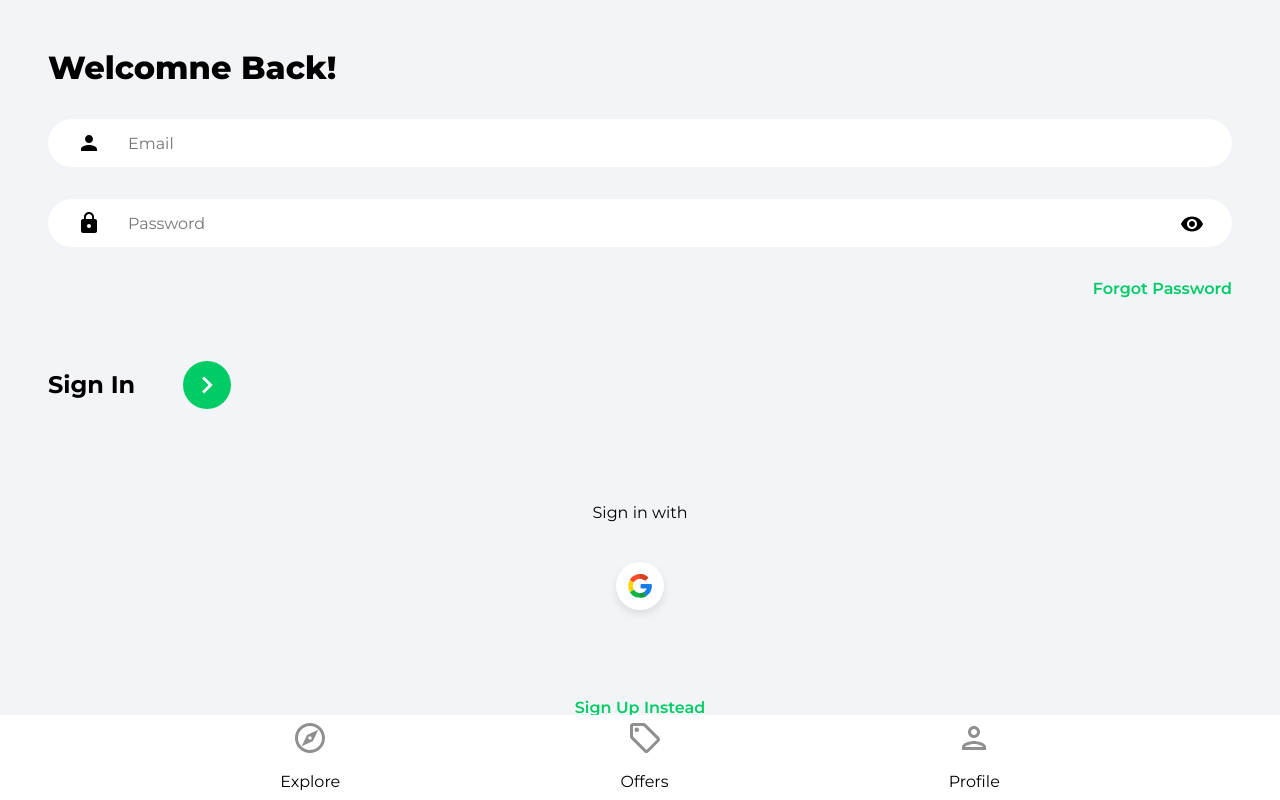
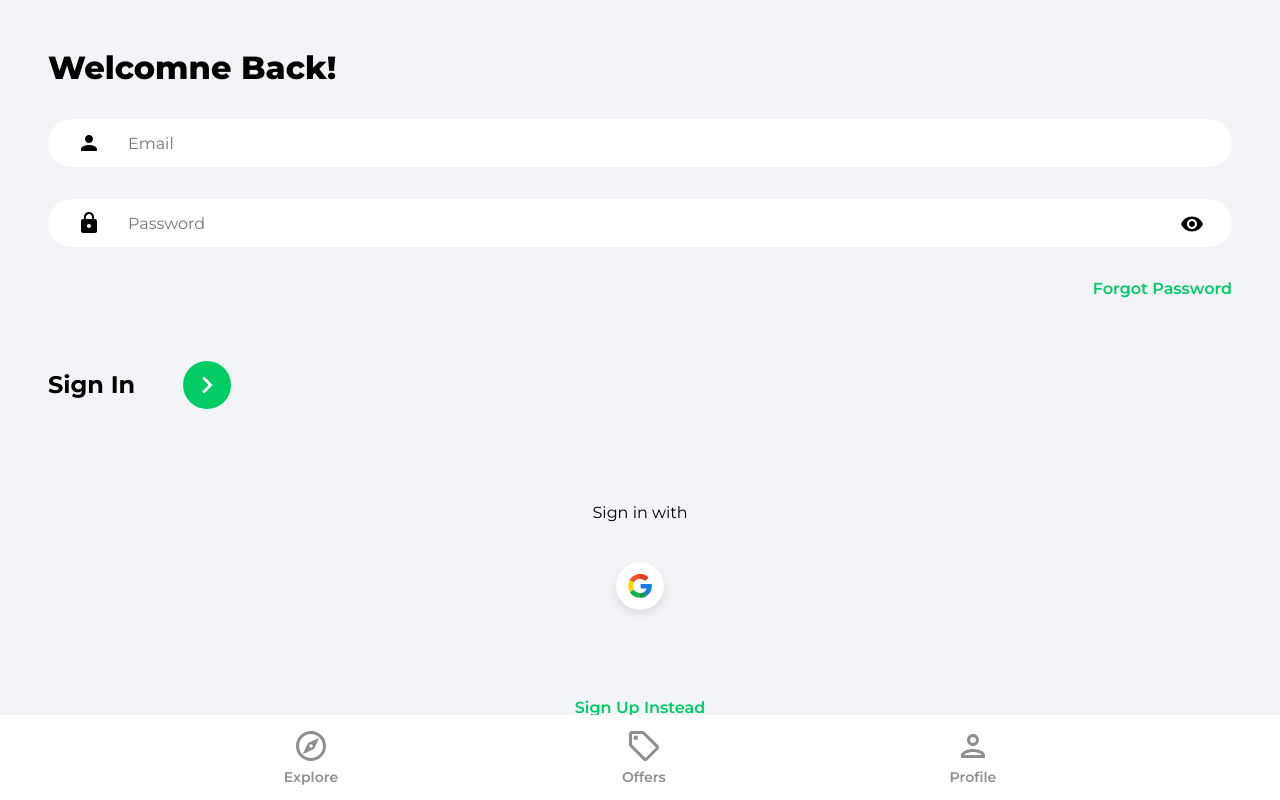
Before and after one commit to Muratozbk/house-marketplace, a React (Create React App) app: page /sign-in in a window 1280 px wide. Built offline with nearby package versions, Linux system fonts and the light colour scheme.

Commit message:
navbar  edit

```diff
--- a/src/components/Navbar.jsx
+++ b/src/components/Navbar.jsx
@@ -1,8 +1,7 @@
 import { useNavigate, useLocation } from "react-router-dom";
 import { ReactComponent as OfferIcon } from "../assets/svg/localOfferIcon.svg";
 import { ReactComponent as ExploreIcon } from "../assets/svg/exploreIcon.svg";
-import { ReactComponent as PerspnOutlineIcon } from "../assets/svg/personOutlineIcon.svg";
-import { ReactComponent as RandmoSvg } from "../assets/svg/bedIcon.svg";
+import { ReactComponent as PersonOutlineIcon } from "../assets/svg/personOutlineIcon.svg";
 
 function Navbar() {
     const navigate = useNavigate()
@@ -21,16 +20,16 @@ function Navbar() {
                     <li className="navbarListItem" onClick={() => navigate('/')}>
                         <ExploreIcon fill={pathMatchRoute('/') ? '#2c2c2c' :
                             '#8f8f8f'} width='36px' height='36px' />
-                        <p className={pathMatchRoute('/') ? 'navbarListItemNameActive' : ''}>Explore</p>
+                        <p className={pathMatchRoute('/') ? 'navbarListItemNameActive' : 'navbarListItemName'}>Explore</p>
                     </li>
                     <li className="navbarListItem" onClick={() => navigate('/offers')}>
                         <OfferIcon fill={pathMatchRoute('/offers') ? '#2c2c2c' :
                             '#8f8f8f'} width='36px' height='36px' />
-                        <p className={pathMatchRoute('/offers') ? 'navbarListItemNameActive' : ''}>Offers</p>
+                        <p className={pathMatchRoute('/offers') ? 'navbarListItemNameActive' : 'navbarListItemName'}>Offers</p>
                     </li>
                     <li className="navbarListItem" onClick={() => navigate('/profile')}>
-                        <PerspnOutlineIcon fill={pathMatchRoute('/profile') ? '#2c2c2c' : '#8f8f8f'} width='36px' height='36px' />
-                        <p className={pathMatchRoute('/profile') ? 'navbarListItemNameActive' : ''}>Profile</p>
+                        <PersonOutlineIcon fill={pathMatchRoute('/profile') ? '#2c2c2c' : '#8f8f8f'} width='36px' height='36px' />
+                        <p className={pathMatchRoute('/profile') ? 'navbarListItemNameActive' : 'navbarListItemName'}>Profile</p>
                     </li>
                 </ul>
             </nav>
```
